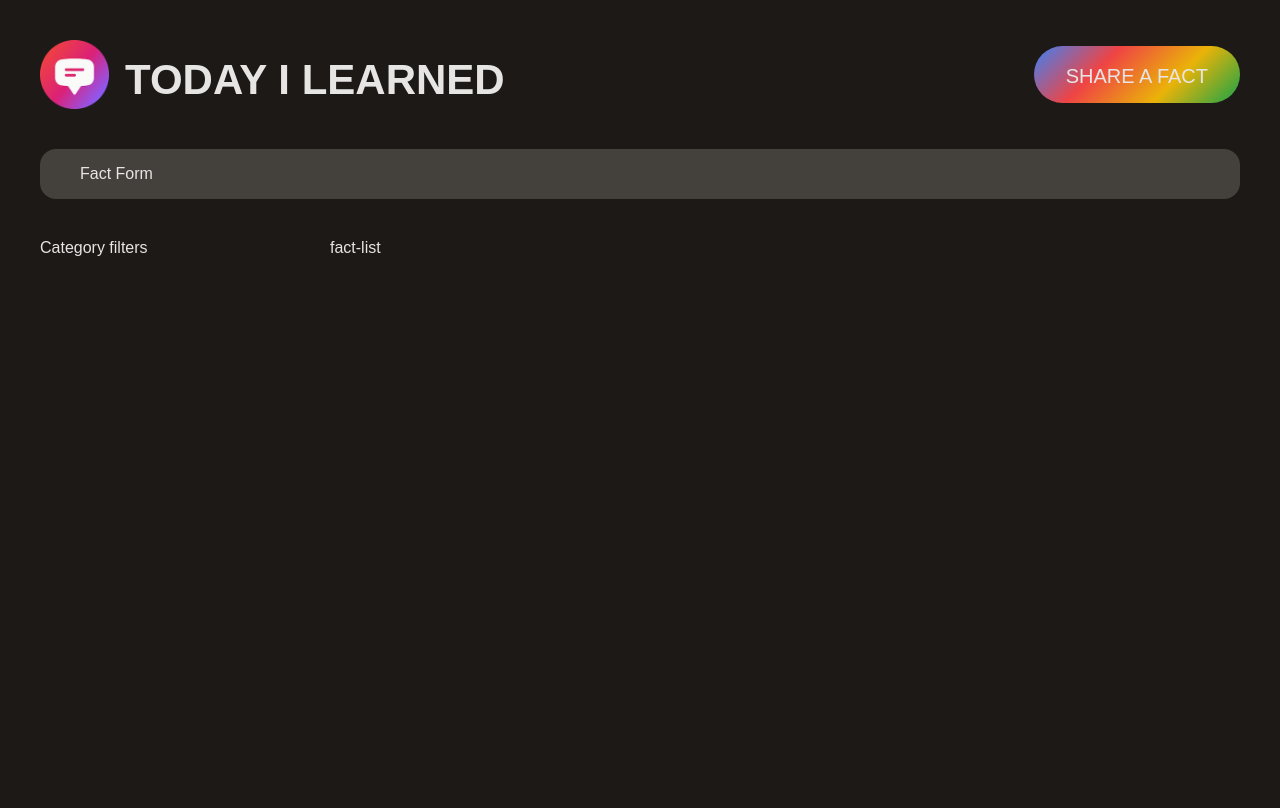
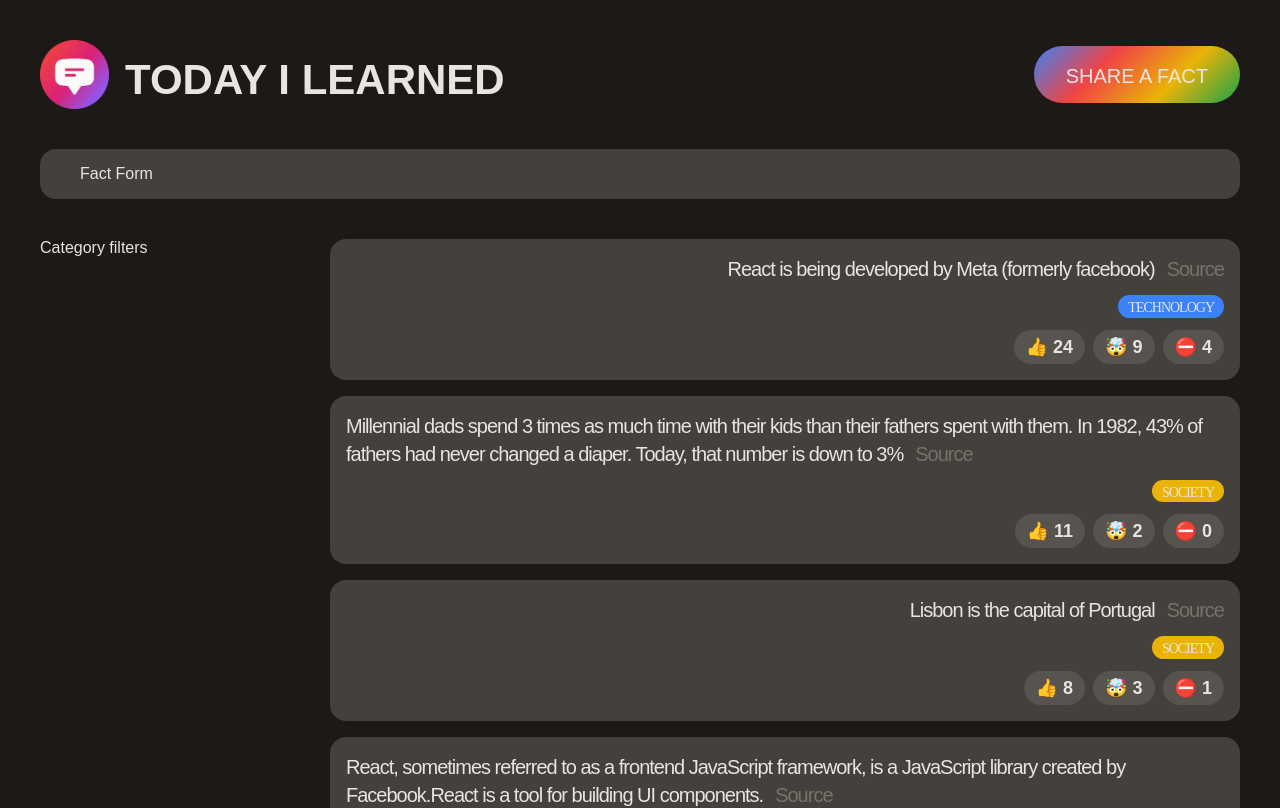
Before and after one commit to Onesso/first-react-webpage, a React (Vite) app in the folder today-i-learned/: page / in a window 1280 px wide. Shown: the top 808 px of the page. Built offline with nearby package versions, Linux system fonts and the light colour scheme; a web font is replaced by a local one.

Commit message:
hard coded data to the FactList component

```diff
--- a/today-i-learned/src/App.jsx
+++ b/today-i-learned/src/App.jsx
@@ -1,4 +1,62 @@
 import "./style.css";
+
+//this is some external data hard coded for the purpose of learning
+const CATEGORIES = [
+  { name: "technology", color: "#3b82f6" },
+  { name: "science", color: "#16a34a" },
+  { name: "finance", color: "#ef4444" },
+  { name: "society", color: "#eab308" },
+  { name: "entertainment", color: "#db2777" },
+  { name: "health", color: "#14b8a6" },
+  { name: "history", color: "#f97316" },
+  { name: "news", color: "#8b5cf6" },
+];
+
+const initialFacts = [
+  {
+    id: 1,
+    text: "React is being developed by Meta (formerly facebook)",
+    source: "https://opensource.fb.com/",
+    category: "technology",
+    votesInteresting: 24,
+    votesMindblowing: 9,
+    votesFalse: 4,
+    createdIn: 2021,
+  },
+  {
+    id: 2,
+    text: "Millennial dads spend 3 times as much time with their kids than their fathers spent with them. In 1982, 43% of fathers had never changed a diaper. Today, that number is down to 3%",
+    source:
+      "https://www.mother.ly/parenting/millennial-dads-spend-more-time-with-their-kids",
+    category: "society",
+    votesInteresting: 11,
+    votesMindblowing: 2,
+    votesFalse: 0,
+    createdIn: 2019,
+  },
+  {
+    id: 3,
+    text: "Lisbon is the capital of Portugal",
+    source: "https://en.wikipedia.org/wiki/Lisbon",
+    category: "society",
+    votesInteresting: 8,
+    votesMindblowing: 3,
+    votesFalse: 1,
+    createdIn: 2015,
+  },
+  {
+    id: 4,
+    text: "React, sometimes referred to as a frontend JavaScript framework, is a JavaScript library created by Facebook.React is a tool for building UI components.",
+    source: "https://www.w3schools.com/REACT/react_intro.asp",
+    category: "technology",
+    votesInteresting: 9,
+    votesMindblowing: 5,
+    votesFalse: 1,
+    createdIn: 2010,
+  },
+];
+
+//end of the external code
 
 function App() {
   return (
@@ -30,6 +88,51 @@ function CategoryFilters() {
 }
 
 function FactList() {
-  return <section> fact-list </section>;
+  //temporary
+  const facts = initialFacts; //this data in this component is needed to be passed to another container; the Fact container theirfore props is needed.
+
+  return (
+    <section>
+      <ul className="fact-list">
+        {facts.map((data) => (
+          //in this component(father)(FactList) we are passing in other components child(Fact)
+          <Fact key={data.id} data={data} />
+        ))}
+      </ul>
+      <p>
+        There are {facts.length} facts in the database. Contribute by adding
+        more
+      </p>
+    </section>
+  );
+}
+
+function Fact({ data }) {
+  return (
+    //this is not html this is jxs
+    <li className="facts">
+      <p>
+        {data.text}
+        <a href={data.source} translate="_blank" class="source">
+          Source
+        </a>
+      </p>
+      <span
+        className="tag"
+        style={{
+          backgroundColor: CATEGORIES.find(
+            (catName) => catName.name === data.category
+          ).color,
+        }} //the style is an object hence the two carly braces
+      >
+        {data.category}
+      </span>
+      <div className="vote-button">
+        <button>👍 {data.votesInteresting}</button>
+        <button>🤯 {data.votesMindblowing}</button>
+        <button>⛔️ {data.votesFalse}</button>
+      </div>
+    </li>
+  );
 }
 export default App;
```
Also changed, not shown: 1 other file (tests, documents, lock files or other folders).
